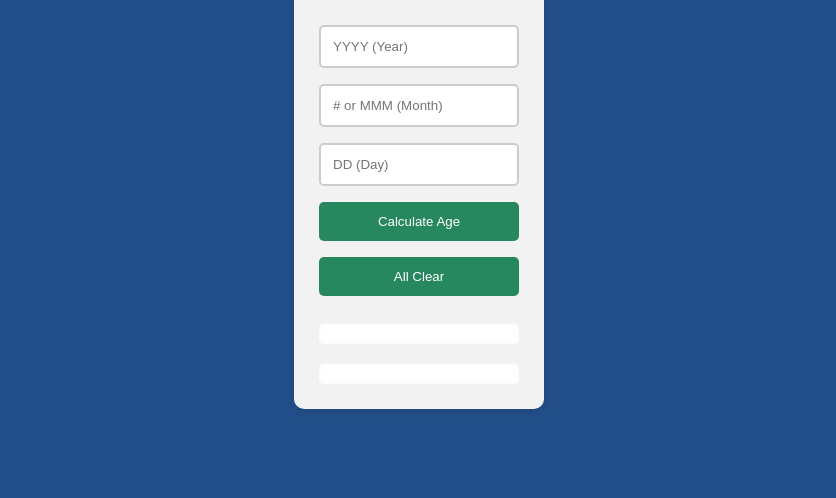
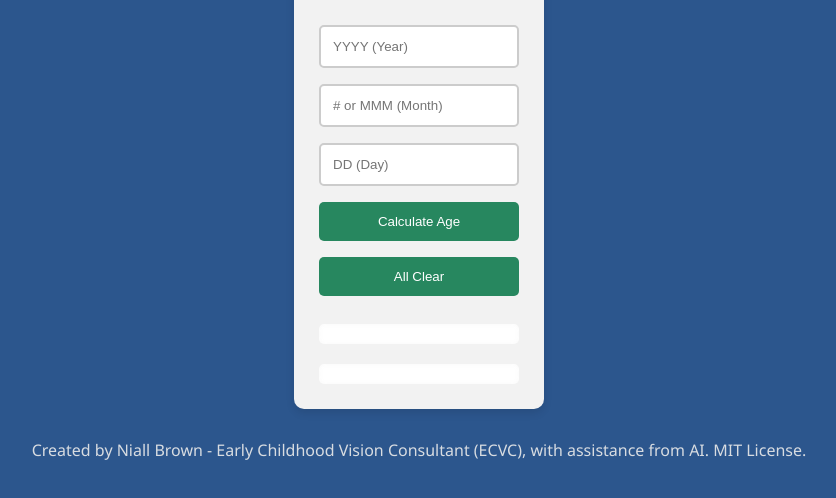
Before and after one commit to MicroSwitchers/agebyweekscalc, a plain HTML site: page index.html in a window 1280 px wide. Shown: the part 162-660 px from the top of the page, without its empty margins (221-1057 px from the left). Drawn offline with Linux system fonts and the light colour scheme.

Commit message:
Add files via upload

```diff
--- a/index.html
+++ b/index.html
@@ -1,6 +1,7 @@
 <!DOCTYPE html>
 <html lang="en">
 <head>
+    <!-- view full code and MIT License at https://github.com/MicroSwitchers/agebyweekscalc.git -->
 <meta charset="UTF-8">
 <meta name="viewport" content="width=device-width, initial-scale=1.0">
 <title>Age Category Calculator</title>
@@ -9,7 +10,7 @@
         font-family: 'Segoe UI', Tahoma, Geneva, Verdana, sans-serif;
         text-align: center;
         padding: 20px;
-        background-color: #224f8a;
+        background-color: #2c568d;
         color: #ffffff;
     }
     .container {
@@ -57,6 +58,10 @@
         font-size: 14px;
         margin-bottom: 5px;
     }
+    .credit {
+        margin-top: 30px;
+        color: #d8dce1;
+    }
 </style>
 </head>
 <body>
@@ -83,6 +88,9 @@
     <button onclick="clearAll()">All Clear</button>
     <div class="result" id="result"></div>
     <div class="category" id="category"></div>
+</div>
+<div class="credit">
+    Created by Niall Brown - Early Childhood Vision Consultant (ECVC), with assistance from AI. MIT License.
 </div>
 
 <script>
```
